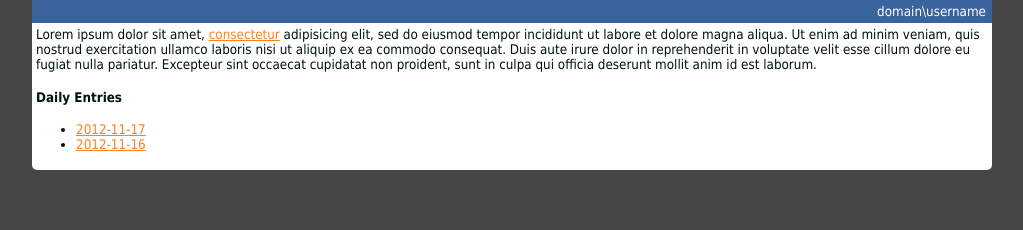
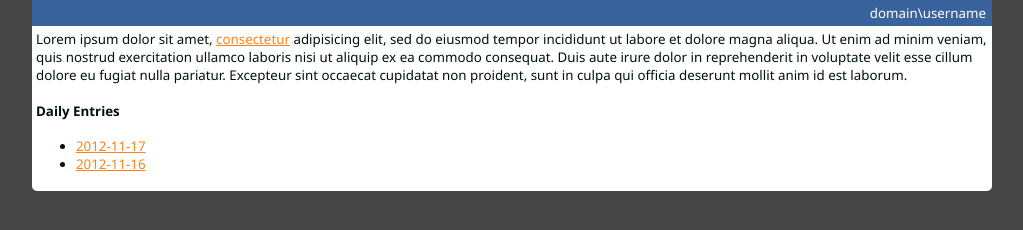
Before and after one commit to mjlefevre/Lsg.Layouts, a plain HTML site: page src/index.html in a window 1280 px wide. Shown: the whole page, without its empty margins (128-1151 px from the left). Drawn offline with Linux system fonts and the light colour scheme.

Commit message:
added font used by code52 called Segoe UI Light

```diff
--- a/src/BusinessLayout1.css
+++ b/src/BusinessLayout1.css
@@ -3,7 +3,7 @@
 body {
   background-color: rgb(70,70,70);
   color: #011;
-  font-family: Tahoma, Arial, sans-serif;
+  font-family: Segoe UI Light, Segoe WP Light, Segoe UI, Helvetica, sans-serif;
   font-size: 10pt;
   /* margin: 0 auto; */
   margin: 0;
```
